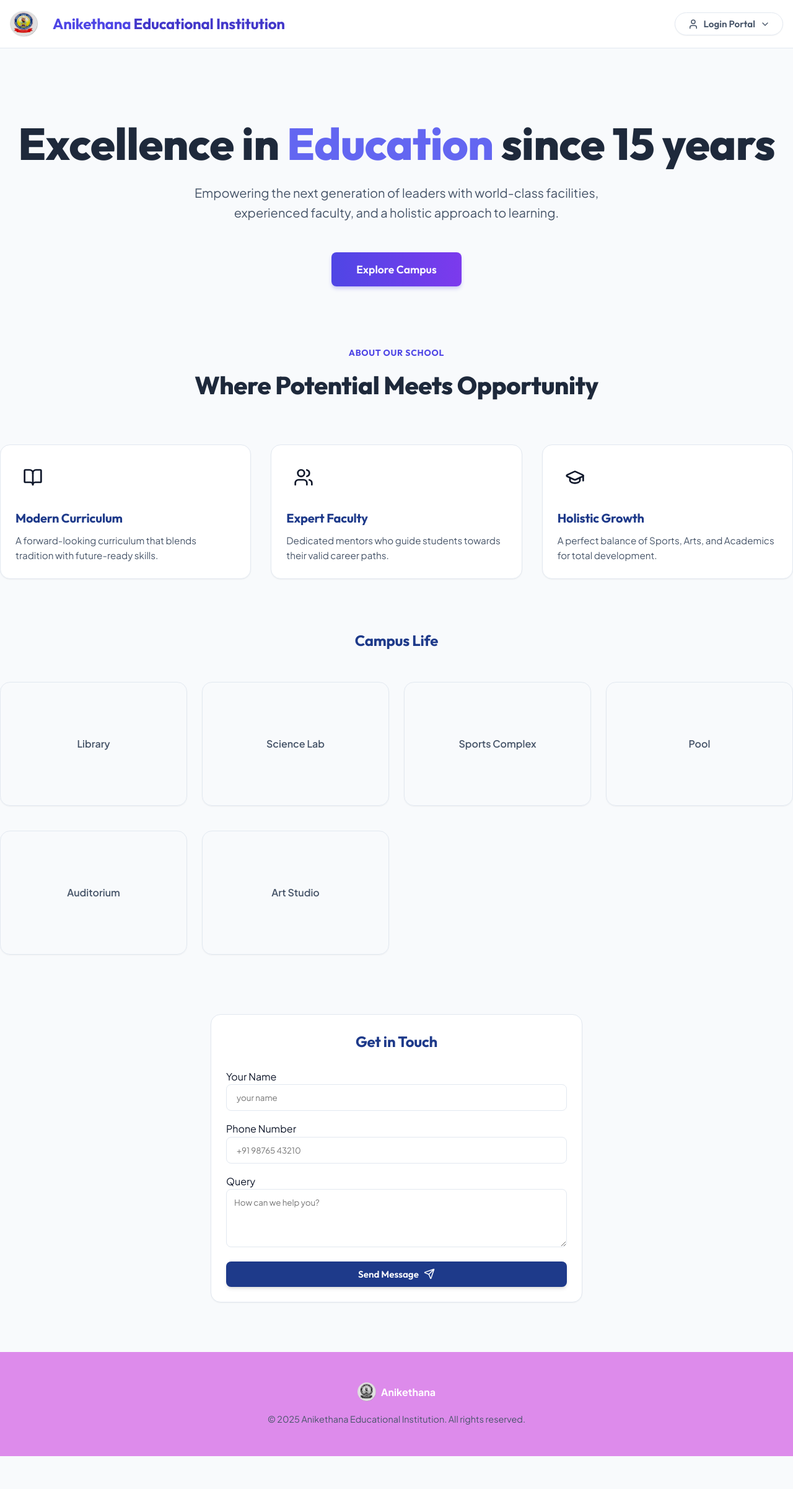
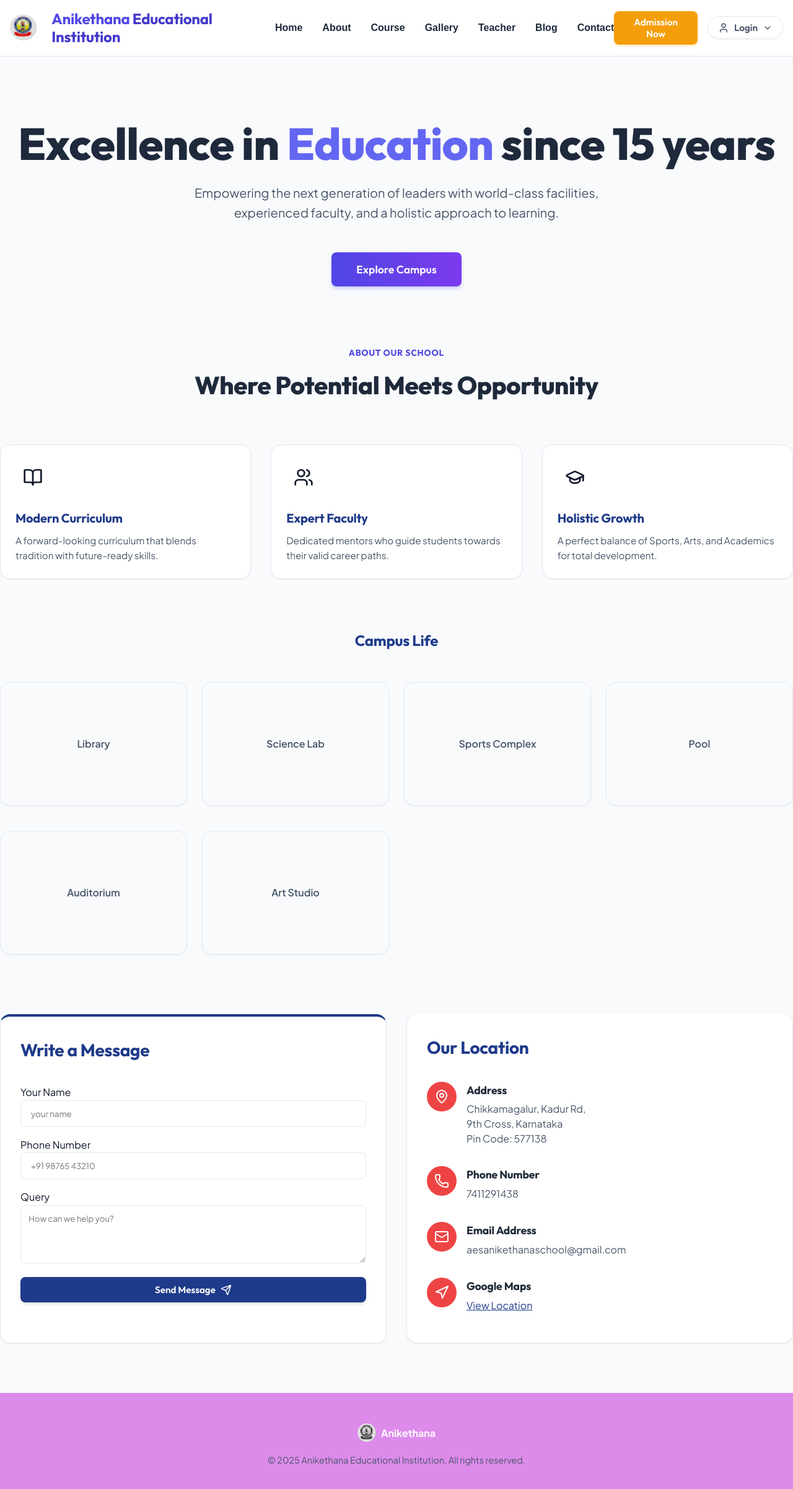
Before and after one commit to dhanushmr0211/school-erp, a React (Vite) app in the folder frontend/: page / in a window 1280 px wide. Shown: the top 2402 px of the page at 62% size. Before the commit the page ends 2349 px from the top, so only its background shows below. Built offline with nearby package versions, Linux system fonts and the light colour scheme.

Commit message:
added navigation for landing page

```diff
--- a/frontend/src/pages/LandingPage.jsx
+++ b/frontend/src/pages/LandingPage.jsx
@@ -1,5 +1,5 @@
 import { useState } from "react";
-import { User, ChevronDown, GraduationCap, BookOpen, Users, LogIn, ArrowRight, Send } from "lucide-react";
+import { User, ChevronDown, GraduationCap, BookOpen, Users, LogIn, ArrowRight, Send, MapPin, Phone, Mail, Navigation } from "lucide-react";
 import { useNavigate } from "react-router-dom";
 import { supabase } from "../services/supabaseClient";
 
@@ -49,12 +49,58 @@ export default function LandingPage() {
                         </h1>
                     </div>
 
+                    {/* Center Navigation */}
+                    {/* Center Navigation */}
+                    <div style={{ display: "flex", alignItems: "center", gap: "2rem" }} className="hidden md:flex">
+                        {["Home", "About", "Course", "Gallery", "Teacher", "Blog", "Contact"].map((item) => (
+                            <button
+                                key={item}
+                                onClick={() => {
+                                    if (item === "Contact") {
+                                        document.getElementById('contact').scrollIntoView({ behavior: 'smooth' });
+                                    } else if (item === "About") {
+                                        document.getElementById('features').scrollIntoView({ behavior: 'smooth' });
+                                    } else if (item === "Gallery") {
+                                        document.getElementById('gallery').scrollIntoView({ behavior: 'smooth' });
+                                    } else {
+                                        window.scrollTo({ top: 0, behavior: 'smooth' });
+                                    }
+                                }}
+                                style={{
+                                    background: "none", border: "none", fontSize: "1rem", fontWeight: 600,
+                                    color: "#1e293b", cursor: "pointer", transition: "color 0.2s"
+                                }}
+                                onMouseEnter={(e) => e.target.style.color = "#4f46e5"}
+                                onMouseLeave={(e) => e.target.style.color = "#1e293b"}
+                            >
+                                {item}
+                            </button>
+                        ))}
+                    </div>
+
+                    <div style={{ display: "flex", alignItems: "center", gap: "1rem" }}>
+                        <button
+                            onClick={() => document.getElementById('contact').scrollIntoView({ behavior: 'smooth' })}
+                            className="btn"
+                            style={{
+                                padding: "0.5rem 1.25rem",
+                                borderRadius: "0.5rem",
+                                background: "#f59e0b",
+                                color: "white",
+                                fontWeight: 600,
+                                border: "none",
+                                boxShadow: "0 2px 4px rgba(245, 158, 11, 0.3)"
+                            }}
+                        >
+                            Admission Now
+                        </button>
+
                         <div style={{ position: "relative" }}>
                             <button
                                 onClick={() => setDropdownOpen(!dropdownOpen)}
                                 className="btn"
                                 style={{
-                                padding: "0.5rem 1.25rem",
+                                    padding: "0.5rem 1rem",
                                     borderRadius: "2rem",
                                     gap: "0.5rem",
                                     background: "white",
@@ -64,7 +110,7 @@ export default function LandingPage() {
                                 }}
                             >
                                 <User size={18} />
-                            <span>Login Portal</span>
+                                <span className="hidden sm:inline">Login</span>
                                 <ChevronDown size={16} />
                             </button>
 
@@ -79,6 +125,7 @@ export default function LandingPage() {
                                     <RoleOption label="Student Login" icon={<GraduationCap size={16} />} onClick={() => handleLogin('STUDENT')} />
                                 </div>
                             )}
+                        </div>
                     </div>
                 </div>
             </nav>
@@ -147,7 +194,7 @@ export default function LandingPage() {
             </section>
 
             {/* Gallery Section */}
-            <section className="container" style={{ paddingBottom: "5rem" }}>
+            <section id="gallery" className="container" style={{ paddingBottom: "5rem" }}>
                 <h3 style={{ textAlign: "center", marginBottom: "3rem" }}>Campus Life</h3>
                 <div style={{
                     display: "grid", gridTemplateColumns: "repeat(auto-fit, minmax(280px, 1fr))", gap: "1.5rem"
@@ -165,10 +212,91 @@ export default function LandingPage() {
 
 
             {/* Contact Section */}
-            <section className="container" style={{ paddingBottom: "5rem" }}>
-                <div className="card" style={{ maxWidth: "600px", margin: "0 auto" }}>
-                    <h3 style={{ textAlign: "center", marginBottom: "1.5rem" }}>Get in Touch</h3>
+            {/* Contact Section */}
+            <section id="contact" className="container" style={{ paddingBottom: "5rem" }}>
+                <div style={{ display: "grid", gridTemplateColumns: "repeat(auto-fit, minmax(350px, 1fr))", gap: "2rem" }}>
+
+                    {/* Left: Contact Form */}
+                    <div>
+                        <div className="card" style={{ padding: "2rem", height: "100%", borderTop: "4px solid var(--royal-blue)" }}>
+                            <h3 className="text-royal" style={{ fontSize: "1.75rem", marginBottom: "2rem", fontWeight: 700 }}>Write a Message</h3>
                             <ContactForm />
+                        </div>
+                    </div>
+
+                    {/* Right: Location & Info */}
+                    <div>
+                        <div className="card" style={{ padding: "2rem", height: "100%", borderTop: "4px solid var(--rose)" }}>
+                            <h3 className="text-royal" style={{ fontSize: "1.75rem", marginBottom: "2rem", fontWeight: 700 }}>Our Location</h3>
+
+                            <div style={{ display: "flex", flexDirection: "column", gap: "2rem" }}>
+                                <div style={{ display: "flex", gap: "1rem" }}>
+                                    <div style={{
+                                        width: "48px", height: "48px", borderRadius: "50%", background: "#ef4444",
+                                        display: "flex", alignItems: "center", justifyContent: "center", color: "white", flexShrink: 0
+                                    }}>
+                                        <MapPin size={24} />
+                                    </div>
+                                    <div>
+                                        <h4 style={{ fontSize: "1.1rem", marginBottom: "0.25rem", color: "#1f2937" }}>Address</h4>
+                                        <p className="text-gray" style={{ lineHeight: 1.5 }}>
+                                            Chikkamagalur, Kadur Rd,<br />
+                                            9th Cross, Karnataka<br />
+                                            Pin Code: 577138
+                                        </p>
+                                    </div>
+                                </div>
+
+                                <div style={{ display: "flex", gap: "1rem" }}>
+                                    <div style={{
+                                        width: "48px", height: "48px", borderRadius: "50%", background: "#ef4444",
+                                        display: "flex", alignItems: "center", justifyContent: "center", color: "white", flexShrink: 0
+                                    }}>
+                                        <Phone size={24} />
+                                    </div>
+                                    <div>
+                                        <h4 style={{ fontSize: "1.1rem", marginBottom: "0.25rem", color: "#1f2937" }}>Phone Number</h4>
+                                        <p className="text-gray">7411291438</p>
+                                    </div>
+                                </div>
+
+                                <div style={{ display: "flex", gap: "1rem" }}>
+                                    <div style={{
+                                        width: "48px", height: "48px", borderRadius: "50%", background: "#ef4444",
+                                        display: "flex", alignItems: "center", justifyContent: "center", color: "white", flexShrink: 0
+                                    }}>
+                                        <Mail size={24} />
+                                    </div>
+                                    <div>
+                                        <h4 style={{ fontSize: "1.1rem", marginBottom: "0.25rem", color: "#1f2937" }}>Email Address</h4>
+                                        <p className="text-gray" style={{ wordBreak: "break-all" }}>aesanikethanaschool@gmail.com</p>
+                                    </div>
+                                </div>
+
+                                <div style={{ display: "flex", gap: "1rem" }}>
+                                    <div style={{
+                                        width: "48px", height: "48px", borderRadius: "50%", background: "#ef4444",
+                                        display: "flex", alignItems: "center", justifyContent: "center", color: "white", flexShrink: 0
+                                    }}>
+                                        <Navigation size={24} />
+                                    </div>
+                                    <div>
+                                        <h4 style={{ fontSize: "1.1rem", marginBottom: "0.25rem", color: "#1f2937" }}>Google Maps</h4>
+                                        <a
+                                            href="https://maps.app.goo.gl/CAW4i7gLEbWX7bXZ8?g_st=aw"
+                                            target="_blank"
+                                            rel="noopener noreferrer"
+                                            className="text-royal hover:underline"
+                                            style={{ color: "var(--royal-blue)" }}
+                                        >
+                                            View Location
+                                        </a>
+                                    </div>
+                                </div>
+                            </div>
+                        </div>
+                    </div>
+
                 </div>
             </section>
 
```
Lines whose indentation alone changed are shown as unchanged.
